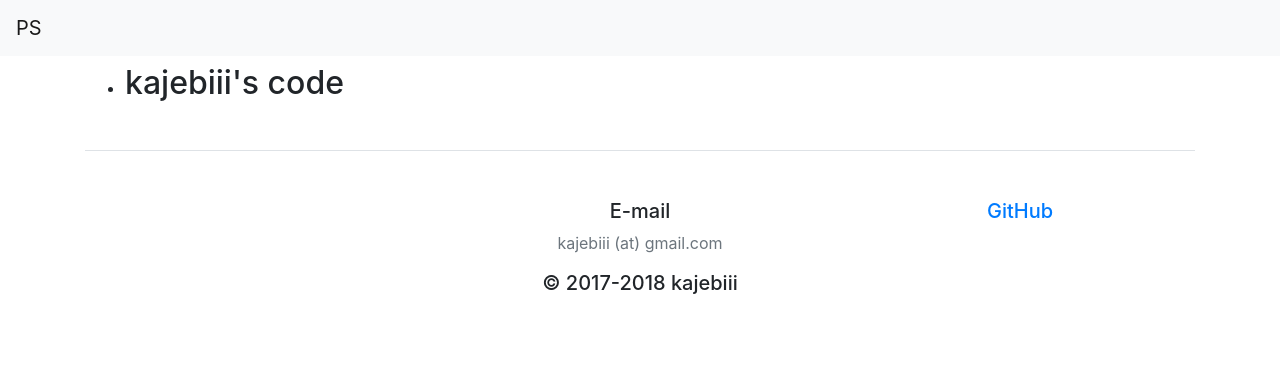
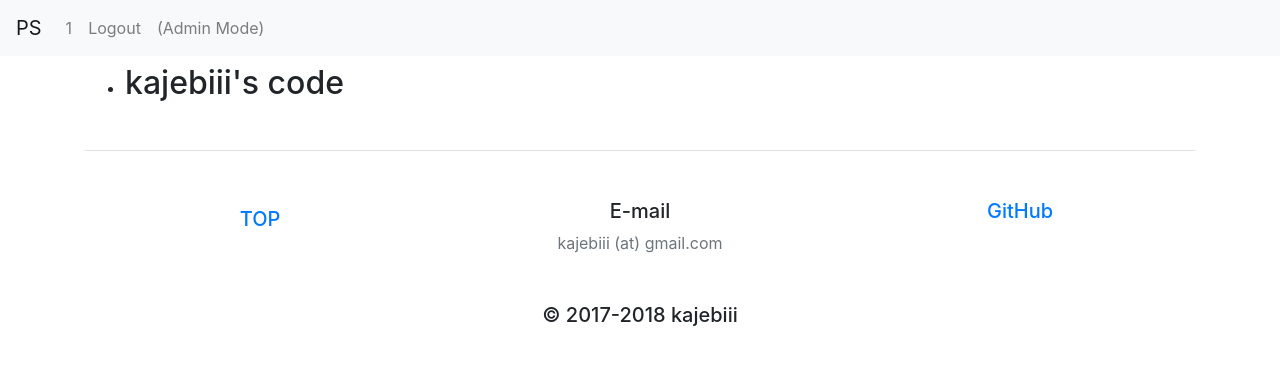
Before and after one commit to kajebiii/ps4u.kajebiii.com, a Flask app: page /atcoder/1/ in a window 1280 px wide. Shown: the top 365 px of the page. Run offline with Flask 2, Linux system fonts and the light colour scheme; the visitor is signed in with stand-in values (Sample User, id 1); some libraries are stand-ins or nearby versions.

Commit message:
parse boj bux fix & make login logout in nav

```diff
--- a/app/requestKajebiiiCode.py
+++ b/app/requestKajebiiiCode.py
@@ -43,6 +43,7 @@ def downloadCode(submit_id, problem):
 	imagedir = 'app/data/private/code/' + problem + '/' + submit_id + '.png'
 
 def findAClist(user_id, top_submit):
+	print(user_id, top_submit);
 	urlData = safeData(isPost=False, url='https://www.acmicpc.net/status/?user_id=%s&result_id=4&top=%s' % (user_id, top_submit));
 	htmlData = urlData.content.decode('utf-8');
 
@@ -52,7 +53,7 @@ def findAClist(user_id, top_submit):
 	lastVal = 0
 	for i in range(0, len(result), 1):
 		data = result[i];
-		submit_id = re.findall('id = "solution_(.*?)"', data)[0]
+		submit_id = re.findall('id = "solution-(.*?)"', data)[0]
 		username = re.findall('<a href="/user/(.*?)"', data)[0]
 		problem = re.findall('<a href="/problem/(.*?)"', data)[0]
 		memoryuse = re.findall('<td class = "memory">(.*?)<', data)[0]
--- a/app/templates/base.html
+++ b/app/templates/base.html
@@ -35,16 +35,22 @@
 
 <nav class="navbar navbar-expand-lg navbar-light bg-light">
 <a class="navbar-brand" href="/">PS</a>
+{#
 <button class="navbar-toggler" type="button" data-toggle="collapse" data-target="#navbarNavAltMarkup" aria-controls="navbarNavAltMarkup" aria-expanded="false" aria-label="Toggle navigation">
 <span class="navbar-toggler-icon"></span>
 </button>
+#}
 <div class="collapse navbar-collapse" id="navbarNavAltMarkup">
 <div class="navbar-nav">
-{#
-<a class="nav-item nav-link" href="navbarNavAltMarkup">TOP</a>
-<a class="nav-item nav-link active" href="#">Home <span class="sr-only">(current)</span></a>
-<a class="nav-item nav-link disabled" href="#">Disabled</a>
-#}
+{% if session['id_BOJ'] %}
+<a class="nav-item nav-link">{{session['id_BOJ']}} </a>
+<a class="nav-item nav-link" href="{{ url_for('logout') }}">Logout</a>
+{% else %}
+<a class="nav-item nav-link" href="{{ url_for('login') }}">Login</a>
+{% endif %}
+{% if session['admin'] %}
+<a class="nav-item nav-link">(Admin Mode)</a>
+{% endif %}
 </div>
 </div>
 </nav>
@@ -76,8 +82,8 @@
 </div>
 #}
 <div class="col-6 col-md text-center">
-<h5><a href="{% if 'admin' in session %}{{url_for('admin_logout')}}{% else %}{{url_for('admin_login')}}{% endif %}" style="color: #FFFFFF; text-decoration: none;">Admin</a></li><h5>
 <ul class="list-unstyled text-small">
+<h5><a class="nav-item nav-link" href="#navbarNavAltMarkup">TOP</a></h5>
 </ul>
 </div>
 <div class="col-6 col-md text-center">
@@ -85,6 +91,7 @@
 <ul class="list-unstyled text-small">
 <li><a class="text-muted">kajebiii (at) gmail.com</a></li>
 </ul>
+<h5><a href="{% if 'admin' in session %}{{url_for('admin_logout')}}{% else %}{{url_for('admin_login')}}{% endif %}" style="color: #FFFFFF; text-decoration: none;">Admin</a></li><h5>
 </div>
 <div class="col-6 col-md text-center">
 <h5><a "text-muted" href="https://github.com/kajebiii/ps.kajebiii.ga">GitHub<a></h5>
--- a/app/views.py
+++ b/app/views.py
@@ -30,10 +30,20 @@ def login():
 			flask.session['id_TC']  = BOJinfo["Topcoder"] if "Topcoder" in BOJinfo else flask.session['id_BOJ'];
 			flask.session['id_CF']  = BOJinfo["Codeforces"] if "Codeforces" in BOJinfo else flask.session['id_BOJ'];
 		else:
+			flask.flash("login successful")
 			for value in ['id_BOJ', 'id_AC', 'id_CF', 'id_TC']:
 				flask.session[value] = flask.request.form.get(value, '').strip();
 			return flask.redirect(flask.url_for('index'));
 	return flask.render_template('login/login.html', tagGet = tagGet, tagLogin = tagLogin);
+@app.route('/logout/')
+def logout():
+	if flask.session['id_BOJ']:
+		flask.flash("logout successful")
+		flask.session.pop('id_BOJ')
+		flask.session.pop('id_AC')
+		flask.session.pop('id_TC')
+		flask.session.pop('id_CF')
+	return flask.redirect(flask.url_for('index'));
 @app.route('/admin_login/', methods=['GET', 'POST'])
 def admin_login():
 	if flask.request.method == 'POST':
@@ -42,18 +52,18 @@ def admin_login():
 			identify = flask.request.form.get('id', '').strip();
 			password = flask.request.form.get('password', '').strip();
 			if db.account != None and identify == db.account['BOJ_id'] and password == db.account['BOJ_password']:
-				flask.flash("login successful")
+				flask.flash("admin_login successful")
 				flask.session['admin'] = True;
 				return flask.redirect(flask.url_for('index'));
 			else:
-				flask.flash("login failed")
+				flask.flash("admin_login failed")
 				return flask.redirect(flask.url_for('admin_login'));
 		else: return error("INVALID IN ADMIN_LOGIN")
 	return flask.render_template('login/admin.html');
 @app.route('/admin_logout/')
 def admin_logout():
 	if 'admin' in flask.session:
-		flask.flash("logout successful")
+		flask.flash("admin_logout successful")
 		flask.session.pop('admin')
 	return flask.redirect(flask.url_for('index'));
 
```
